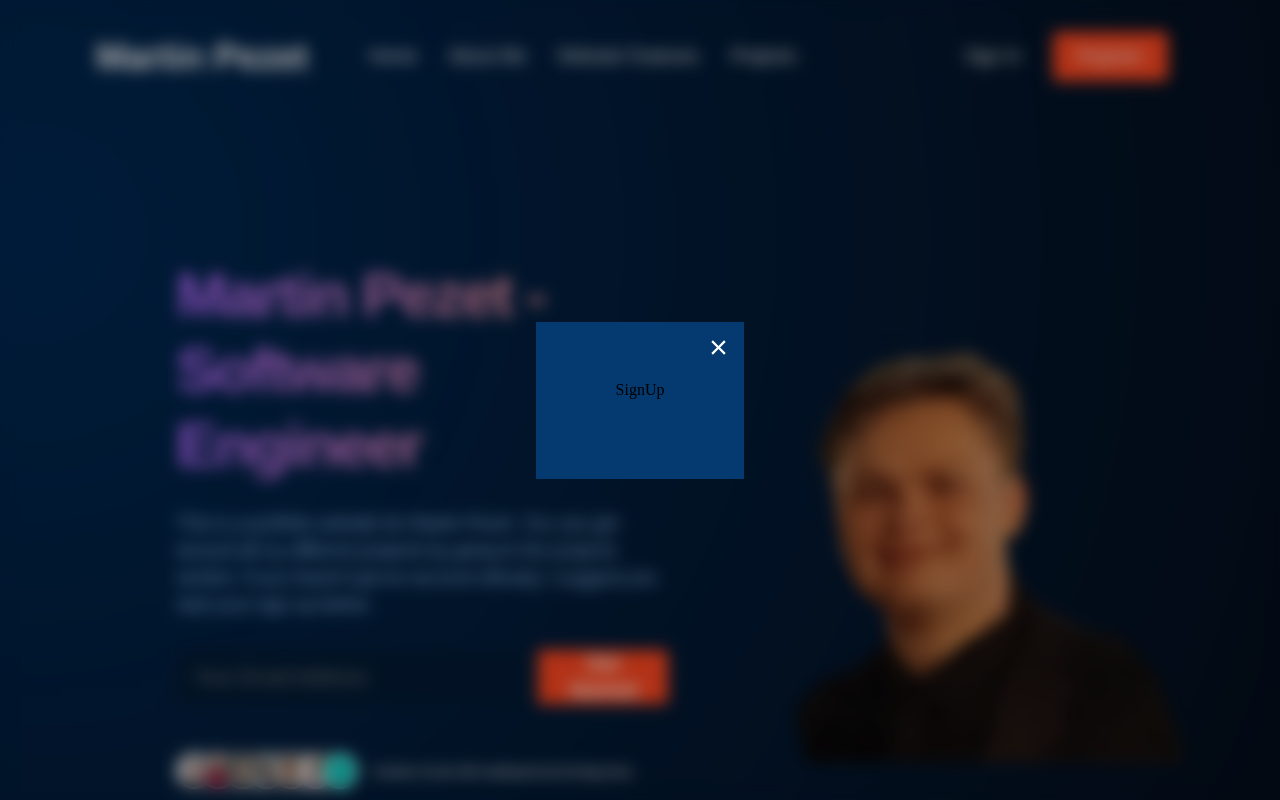
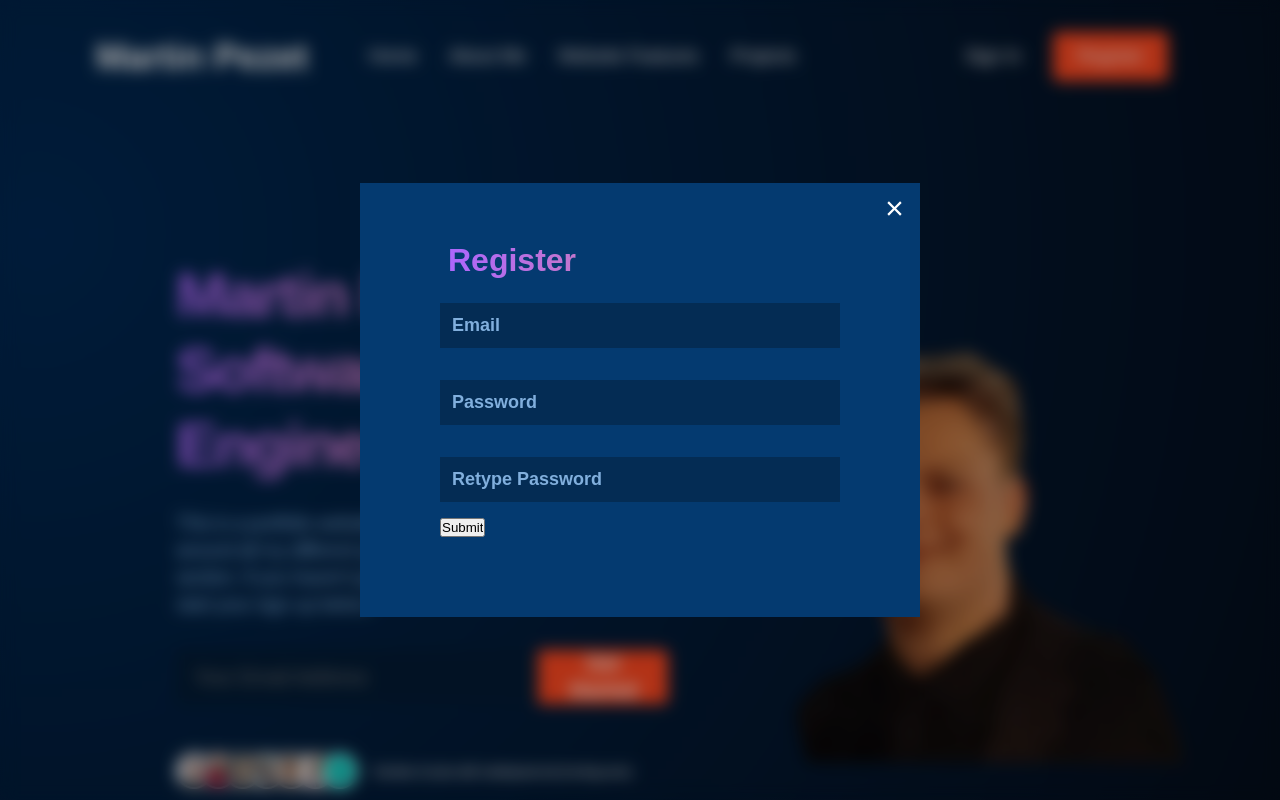
Before and after one commit to MartinPezet/portfolio-website, a React (Create React App) app in the folder client/: page / in a window 1280 px wide. Both pictures are taken after a click on the button "Register". Shown: the top 800 px of the page. Built offline with nearby package versions, Linux system fonts and the light colour scheme.

Commit message:
Added Form Content

```diff
--- a/client/src/components/signUp/SignUp.js
+++ b/client/src/components/signUp/SignUp.js
@@ -1,8 +1,27 @@
-import React from 'react'
+import React from 'react';
+
+import './signUp.css';
 
 const SignUp = () => {
   return (
-    <section>SignUp</section>
+    <section className="signUp">
+
+        <div className="signUpTitle popUpTitle">
+            <h1 className="gradientText">Register</h1>
+        </div>
+
+        <form className="signUpForm">
+            <div className="signUpFormContent popUpInput">
+                <input type="email" placeholder="Email" autoComplete='email' />
+                <input type="password" id="pwd" placeholder="Password" />
+                <input type="password" id="confirmPwd" placeholder="Retype Password" />
+            </div>
+            <div className="signUpFormSubmit">
+                <input type="submit" value="Submit" />
+            </div>
+        </form>
+
+    </section>
   )
 }
 
```
